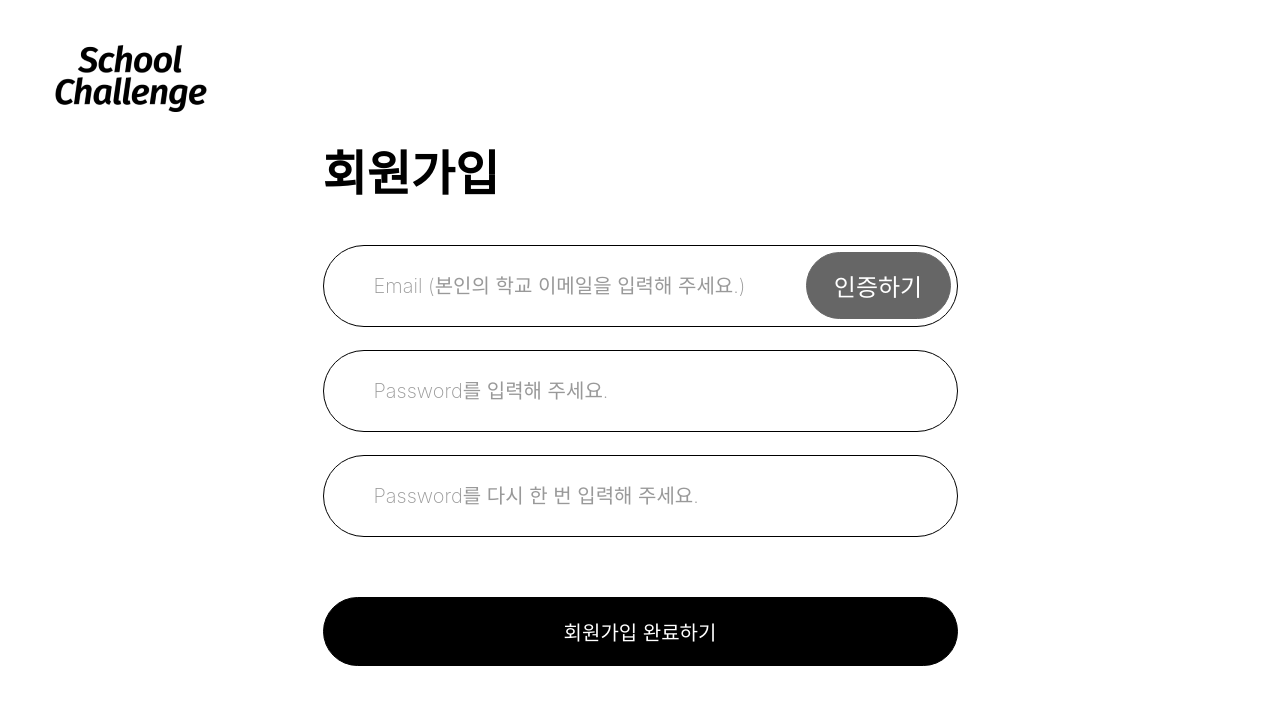
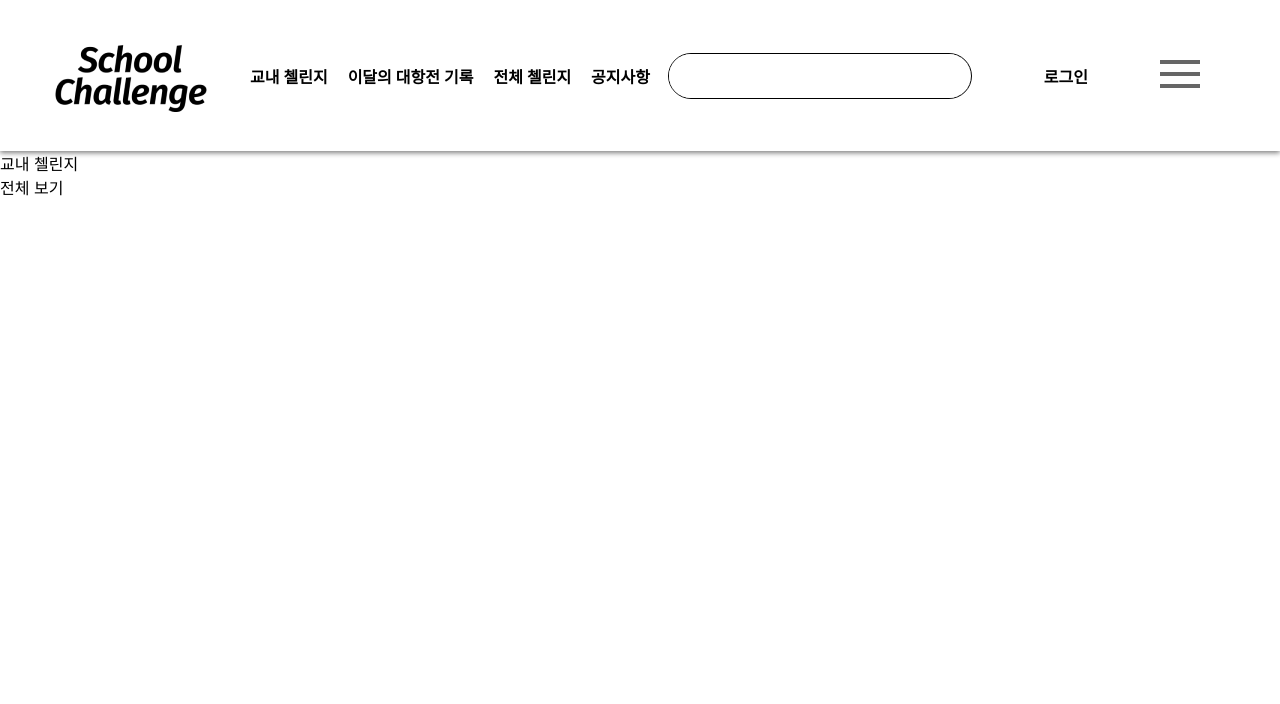
Before and after one commit to dlgustj0707/likelion12-hackathon, a React (Create React App) app: page / in a window 1280 px wide. Shown: the top 704 px of the page. Built offline with nearby package versions, Linux system fonts and the light colour scheme; a web font is replaced by a local one.

Commit message:
feat: navbar 디자인 완료

```diff
--- a/src/App.js
+++ b/src/App.js
@@ -1,12 +1,13 @@
 import './App.css';
 import Login from './pages/login/login';
 import Signup from './pages/signup/signup';
-import ChellengeRsgister from './pages/challengeRegister/chellengeRsgister';
+import ChallengeRsgister from './pages/challengeRegister/challengeRsgister';
+import ChallengeViewAll from './pages/challengeViewAll/challengeViewAll';
 
 function App() {
   return (
     <div className="App">
-      <Signup/>
+      <ChallengeViewAll/>
     </div>
   );
 }
--- a/src/component/navBar.jsx
+++ /dev/null
@@ -1,27 +0,0 @@
-import React, { useState } from 'react';
-import logo from "../assets/logo.png";
-import searchImg from "../assets/search.png";
-import styles from "./navBar.module.css";
-
-function NavBar() {
-    const [search, setSearch] = useState("");
-
-    const onChange = (e) => {
-        setSearch(e.target.value);
-    }
-    return (
-        <div className={styles.container}>
-        <a className={styles.logo} href=""><img src={logo} alt="" /></a>
-        <ul>
-            <li><a href="">교내 첼린지</a></li>
-            <li><a href="">이달의 대항전 기록</a></li>
-            <li><a href="">전체 첼린지</a></li>
-            <li><a href="">공지사항</a></li>
-        </ul>
-        <input type="text" value={search} onChange={onChange}/>
-        <button><img src={searchImg} alt="" /></button>
-        </div>
-    )
-}
-
-export default NavBar;
--- a/src/component/navBar.module.css
+++ /dev/null
@@ -1,9 +0,0 @@
-.container {
-    height: 151px;
-}
-
-.logo {
-    position: absolute;
-    top: 42px;
-    left: 54px;
-}
--- /dev/null
+++ b/src/component/navBar/navBar.jsx
@@ -0,0 +1,41 @@
+import React, { useState } from 'react';
+import logo from "../../assets/logo.png";
+import searchImg from "../../assets/search.png";
+import styles from "./navBar.module.css";
+
+function NavBar() {
+    const [search, setSearch] = useState("");
+
+    const onChange = (e) => {
+        setSearch(e.target.value);
+    }
+    return (
+        <div className={styles.container}>
+            <a className={styles.logo} href=""><img src={logo} alt="" /></a>
+            <div className={styles.innerContainer}>
+                <ul className={styles.menuContainer}>
+                    <li><a href="">교내 첼린지</a></li>
+                    <li><a href="">이달의 대항전 기록</a></li>
+                    <li><a href="">전체 첼린지</a></li>
+                    <li><a href="">공지사항</a></li>
+                </ul>
+                <div>
+                    <div className={styles.searchContainer}>
+                        <input type="text" value={search} onChange={onChange}/>
+                        <button><img src={searchImg} alt="" /></button>
+                    </div>
+                    <a href="">로그인</a>
+                    <button>
+                        <svg width="40" height="28" viewBox="0 0 40 28" fill="none" xmlns="http://www.w3.org/2000/svg">
+                        <path d="M0 0V4H40V0H0ZM0 12V16H40V12H0ZM0 24V28H40V24H0Z" fill="#666666"/>
+                        </svg>
+                    </button>
+                </div>
+
+            </div>
+        </div>
+
+    )
+}
+
+export default NavBar;
--- /dev/null
+++ b/src/component/navBar/navBar.module.css
@@ -0,0 +1,87 @@
+.container {
+    height: 151px;
+    display: flex;
+    position: fixed;
+    top: 0;
+    width: 100%;
+    background-color: white;
+    z-index: 1000; /* 다른 요소들 위에 있도록 */
+    box-shadow: 0px 2px 5px gray;
+}
+
+.logo {
+    position: absolute;
+    top: 42px;
+    left: 54px;
+}
+
+.innerContainer {
+    display: flex;
+    align-items: center;
+    width: 100%;
+    justify-content: space-between; /* 메뉴와 오른쪽 요소 사이 공간을 최대화 */
+    padding-right: 50px;
+}
+
+.menuContainer {
+    display: flex;
+    gap: 20px;
+    margin-left: 250px;
+    flex-grow: 1; /* 메뉴가 공간을 차지하게 함 */
+}
+
+.innerContainer > div {
+    display: flex;
+    justify-content: end;
+    align-items: center;
+    margin-right: 30px;
+    gap: 72px; /* 로그인과 아이콘 사이의 간격 추가 */
+}
+
+.innerContainer > div > button{
+    background: none;
+    border: none;
+    cursor: pointer;
+}
+
+a {
+    color: black;
+    font-size: 16px;
+    font-weight: 600;
+    text-decoration: none;
+}
+
+.menuContainer li {
+    list-style-type: none;
+}
+
+.searchContainer {
+    display: flex;
+    align-items: center;
+    border: 1px solid black;
+    border-radius: 23px;
+    overflow: hidden;
+    height: 46px;
+    width: 304px;
+}
+
+.searchContainer input {
+    border: none;
+    padding: 0 20px;
+    font-size: 16px;
+    height: 100%;
+    flex: 1;
+    outline: none;
+}
+
+.searchContainer button {
+    background: none;
+    border: none;
+    padding: 0 15px;
+    cursor: pointer;
+}
+
+.searchContainer button img {
+    height: 20px;
+    width: 20px;
+}
--- a/src/pages/challengeRegister/challengeRegister.module.css
+++ b/src/pages/challengeRegister/challengeRegister.module.css
@@ -1,6 +1,7 @@
 .subtitle {
     height: 211px;
     background-color: black;
+    margin-top: 151px;
 }
 .subtitle > p {
     width: 1162px;
--- a/src/pages/challengeRegister/chellengeRsgister.jsx
+++ b/src/pages/challengeRegister/challengeRsgister.jsx
@@ -1,5 +1,5 @@
 import React from 'react'
-import NavBar from '../../component/navBar';
+import NavBar from '../../component/navBar/navBar';
 import styles from './challengeRegister.module.css';
 
 function ChellengeRsgister() {
--- /dev/null
+++ b/src/pages/challengeViewAll/challegeViewAll.module.css
@@ -0,0 +1,3 @@
+.subtitle{
+    margin-top: 151px;
+}
--- /dev/null
+++ b/src/pages/challengeViewAll/challengeViewAll.jsx
@@ -0,0 +1,16 @@
+import React from 'react'
+import NavBar from '../../component/navBar/navBar';
+import styles from './challegeViewAll.module.css';
+
+function ChallengeViewAll() {
+    return (
+        <>
+        <NavBar></NavBar>
+        <div className={styles.subtitle}>
+            <p>교내 첼린지<br />전체 보기</p>
+        </div>
+        </>
+    )
+}
+
+export default ChallengeViewAll
```
